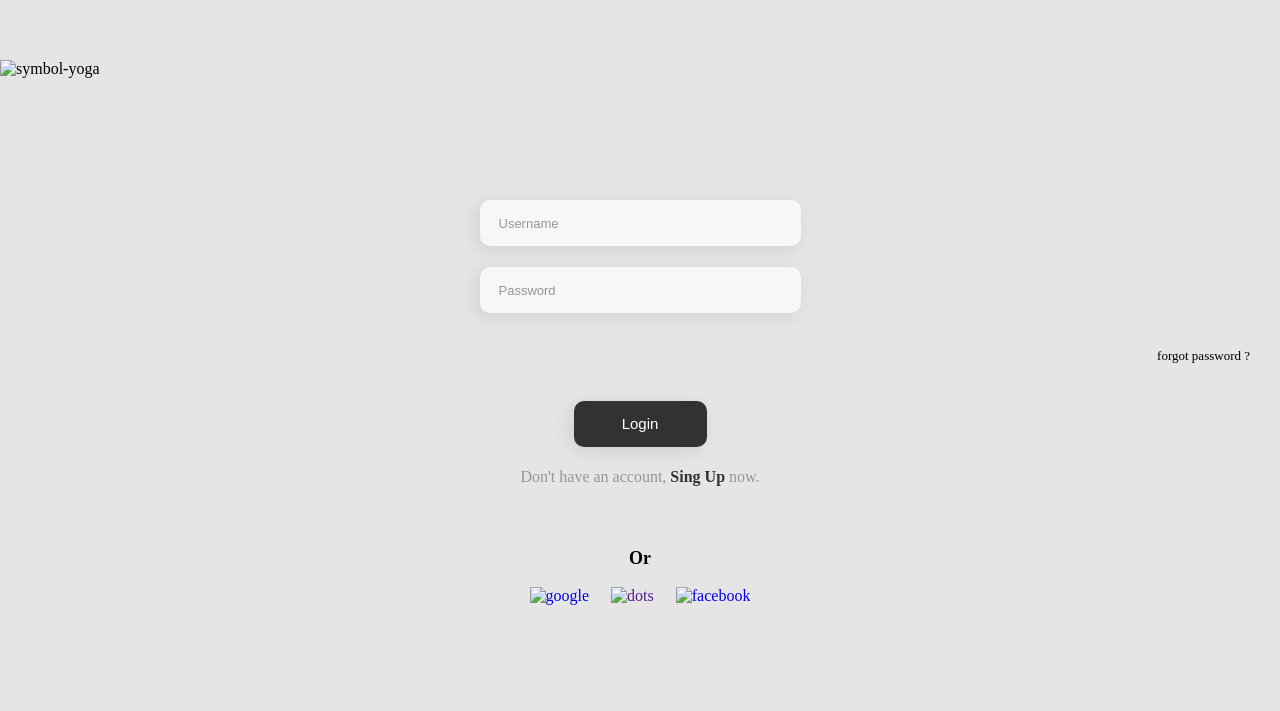
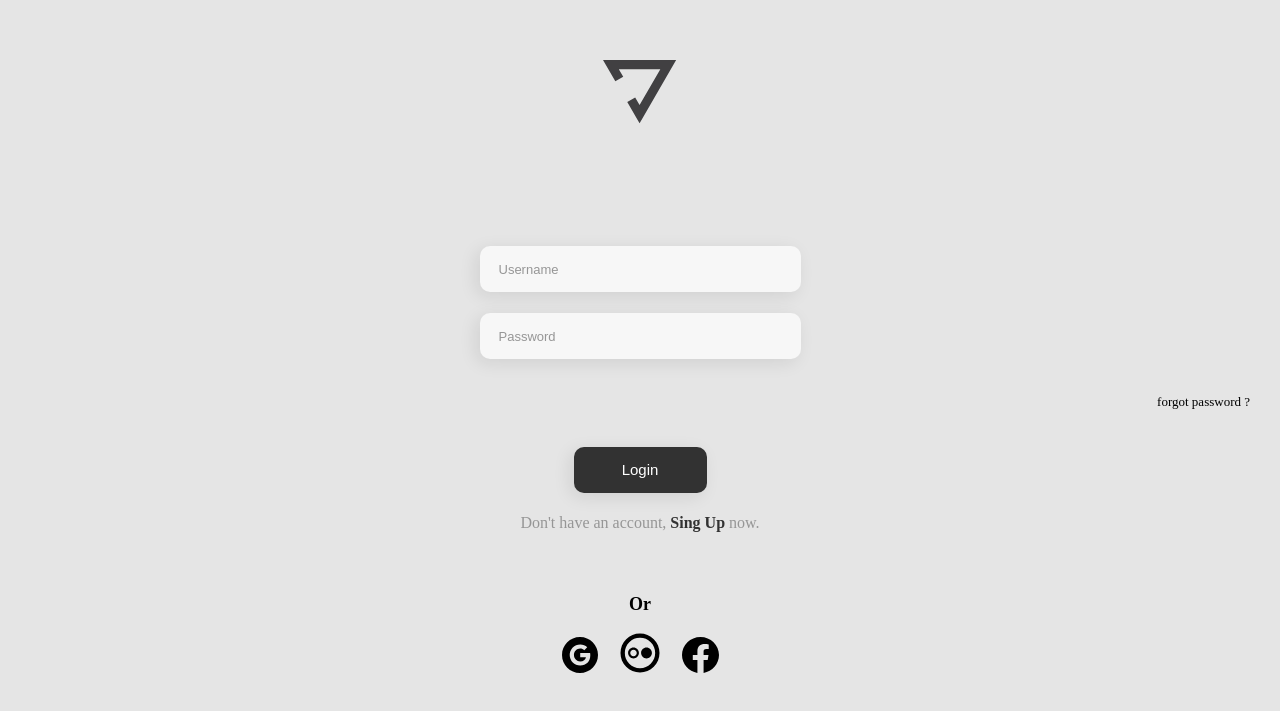
Before and after one commit to Limarychard/yoga-intarface, a plain HTML site: page index.html in a window 1280 px wide. Shown: the part 135-846 px from the top of the page. Before the commit the page ends 820 px from the top, so only its background shows below. Drawn offline with Linux system fonts and the light colour scheme.

Commit message:
new photos were added and the name was changed to index.html

```diff
--- a/index.html
+++ b/index.html
@@ -18,7 +18,7 @@
 
         <div>
 
-            <img class="img-yoga" src="./../../../../../Project/[CODECLUB]/[ IMAGES ]/symbol-yoga.svg" alt="symbol-yoga">
+            <img class="img-yoga" src="./asseets/symbol-yoga.svg" alt="symbol-yoga">
 
             <input placeholder="Username" type="email" name="persolnal-email">
 
@@ -35,15 +35,15 @@
             <div class="container">
 
                 <a href="https:google.com">
-                    <img src="./../../../../../Project/[CODECLUB]/[ IMAGES ]/google.svg" alt="google">
+                    <img src="./asseets/google.svg" alt="google">
                 </a>
 
                 <a class="dots" href="">
-                    <img src="./../../../../../Project/[CODECLUB]/[ IMAGES ]/dots.svg" alt="dots">
+                    <img src="./asseets/dots.svg" alt="dots">
                 </a>
 
                 <a href="https://facebook.com">
-                    <img src="./../../../../../Project/[CODECLUB]/[ IMAGES ]/facebook.svg" alt="facebook">
+                    <img src="./asseets/facebook.svg" alt="facebook">
                 </a>
 
             </div>
```
Also changed, not shown: asseets/dots.svg (added), asseets/facebook.svg (added), asseets/google.svg (added), asseets/logo-email.png (deleted), asseets/logo-facebook.png (deleted), asseets/logo-insta.png (deleted), asseets/logo-instagram.jfif (deleted), asseets/logo-whatsapp.png (deleted), asseets/symbol-yoga.svg (added).
